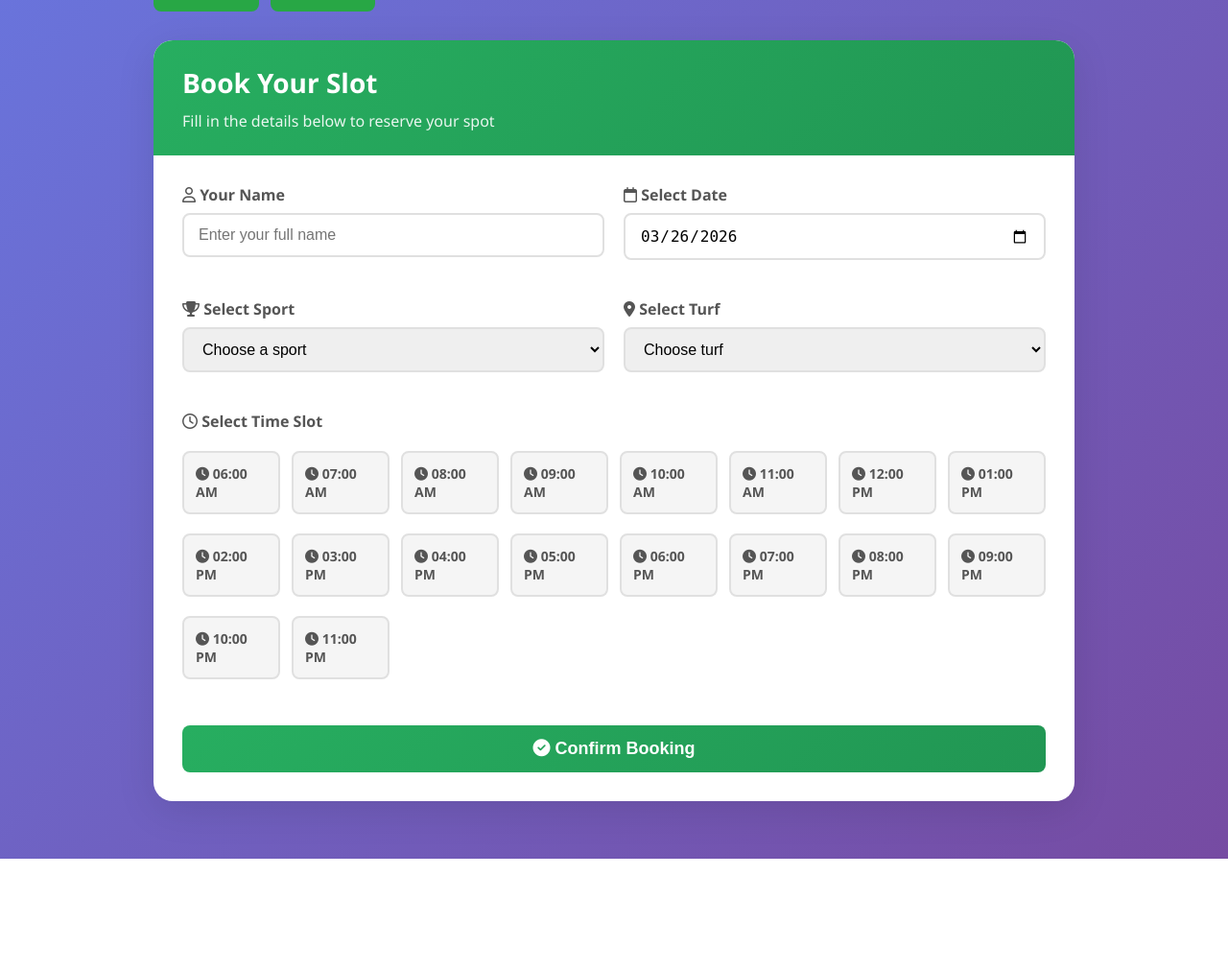
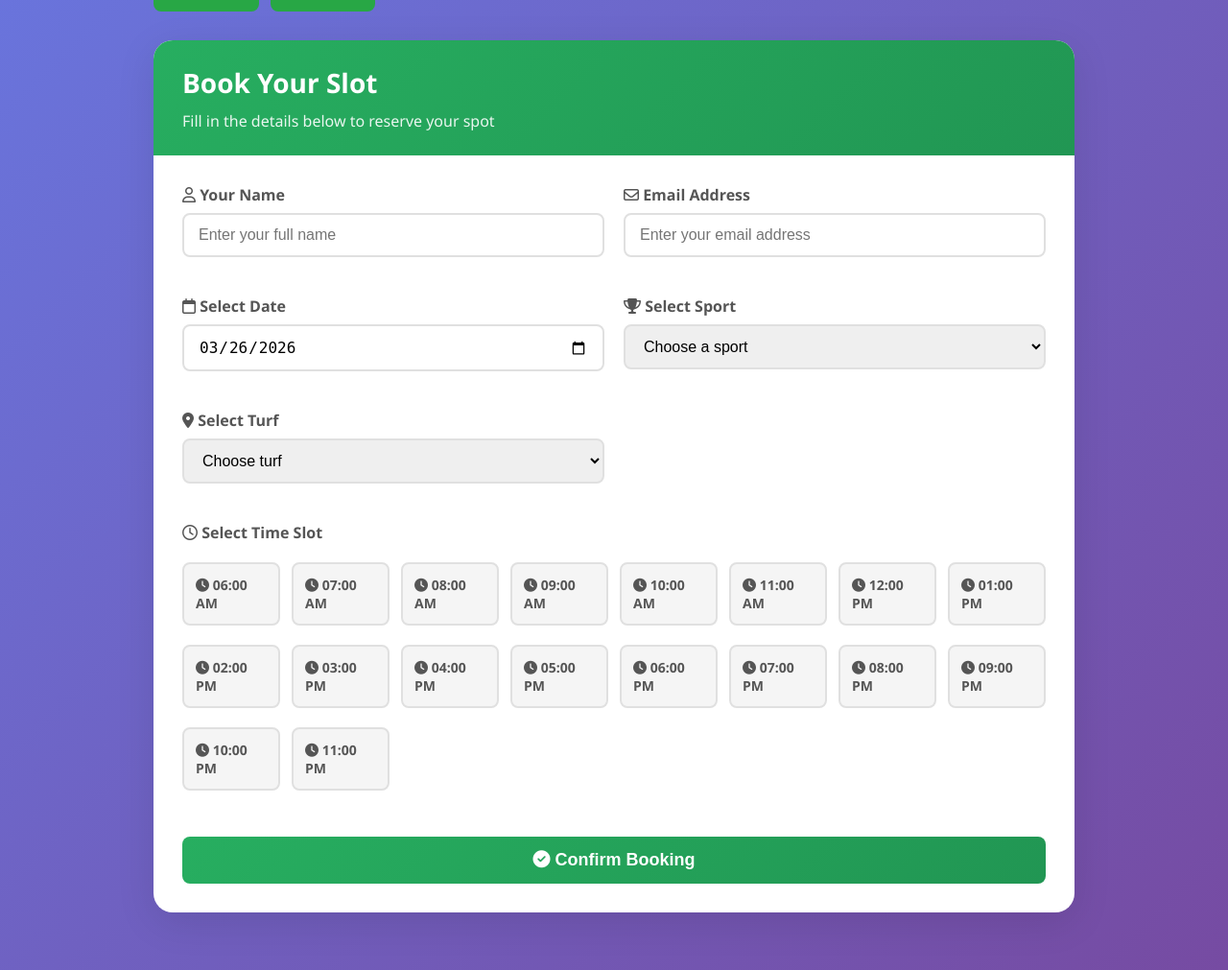
Before and after one commit to neven-mathew/sportscentre, a Flask app: page /booking in a window 1280 px wide. Shown: the part 560-1571 px from the top of the page at 96% size. Before the commit the page ends 1455 px from the top, so only its background shows below. Run offline with Flask 3, Linux system fonts and the light colour scheme; data that the repository does not hold is empty.

Commit message:
Update booking.html

```diff
--- a/templates/booking.html
+++ b/templates/booking.html
@@ -393,7 +393,6 @@
     {% endwith %}
 
     <div class="booking-container">
-        <!-- Date Selector -->
         <div class="date-selector">
             <form method="GET" action="/booking">
                 <div class="form-group">
@@ -408,7 +407,6 @@
             </form>
         </div>
 
-        <!-- Available Slots Display -->
         <div>
             <h2 class="section-title">Available Slots for {{ date }}</h2>
             <div class="slots-grid">
@@ -429,7 +427,6 @@
             </div>
         </div>
 
-        <!-- Booking Form -->
         <div class="booking-form-wrapper">
             <div class="form-header">
                 <h2>Book Your Slot</h2>
@@ -438,6 +435,7 @@
 
             <div class="booking-form">
                 <form action="/book" method="POST">
+
                     <div class="form-row">
                         <div class="form-group">
                             <label><i class="fa-regular fa-user"></i> Your Name</label>
@@ -445,12 +443,17 @@
                         </div>
 
                         <div class="form-group">
-                            <label><i class="fa-regular fa-calendar"></i> Select Date</label>
-                            <input type="date" name="date" value="{{ date }}" min="{{ today_date }}" required>
+                            <label><i class="fa-regular fa-envelope"></i> Email Address</label>
+                            <input type="email" name="email" placeholder="Enter your email address" required>
                         </div>
                     </div>
 
                     <div class="form-row">
+                        <div class="form-group">
+                            <label><i class="fa-regular fa-calendar"></i> Select Date</label>
+                            <input type="date" name="date" value="{{ date }}" min="{{ today_date }}" required>
+                        </div>
+
                         <div class="form-group">
                             <label><i class="fa-solid fa-trophy"></i> Select Sport</label>
                             <select name="sport" required>
@@ -459,7 +462,9 @@
                                 <option value="Cricket">🏏 Cricket (9A)</option>
                             </select>
                         </div>
+                    </div>
 
+                    <div class="form-row">
                         <div class="form-group">
                             <label><i class="fa-solid fa-map-marker-alt"></i> Select Turf</label>
                             <select name="turf" required>
@@ -468,6 +473,8 @@
                                 <option value="A2">Turf A2</option>
                             </select>
                         </div>
+
+                        <div class="form-group"></div>
                     </div>
 
                     <div class="form-group">
```
